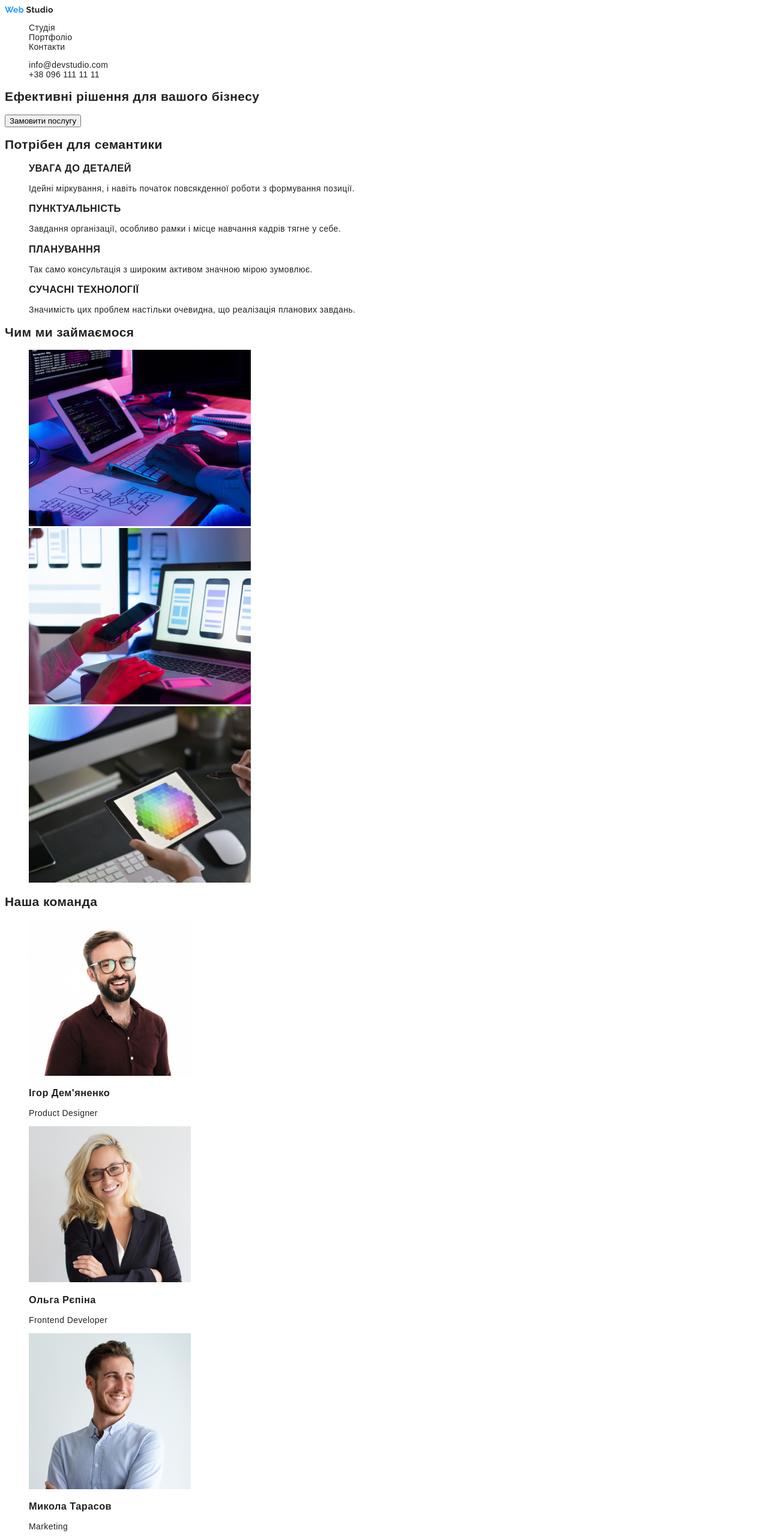
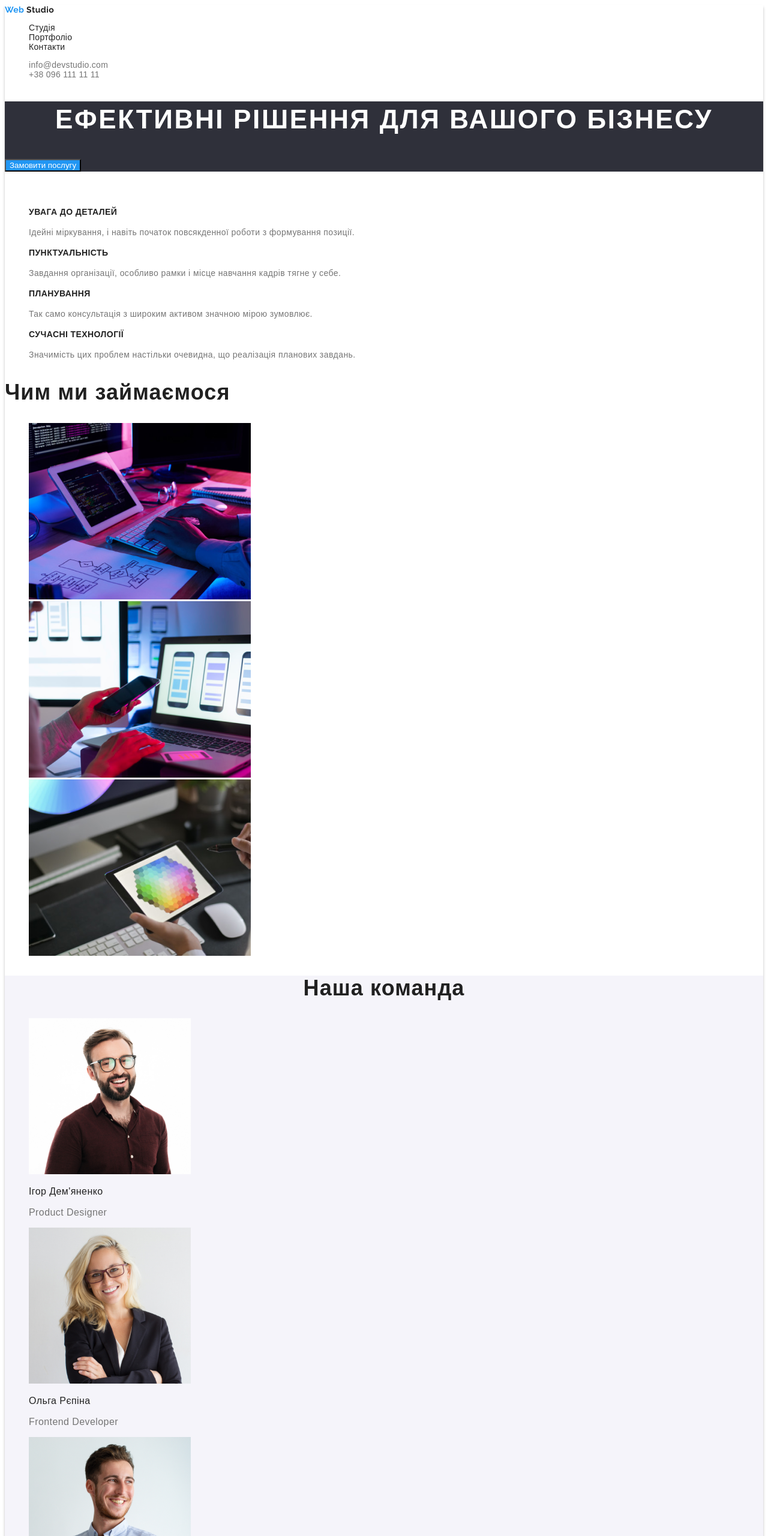
Before and after one commit to PavloKor/goit-markup-hw-02, a plain HTML site: page index.html in a window 1280 px wide. Shown: the top 2560 px of the page at 60% size. Drawn offline with Linux system fonts and the light colour scheme.

Commit message:
add classes to index
add classes and styles to WebStudio (index.html)

```diff
--- a/index.html
+++ b/index.html
@@ -22,23 +22,23 @@
 			</a>
 			<!--Навігація-->
 			<nav class="nav">
-        <ul class="list">
-          <li class="list-item">
-            <a class="link" href="index.html">Студія</a>
+				<ul class="list-nav">
+					<li class="nav-item">
+						<a class="link-nav" href="index.html">Студія</a>
 					</li>
-          <li class="list-item">
-            <a class="link" href="portfolio.html">Портфоліо</a>
+					<li class="nav-item">
+						<a class="link-nav" href="portfolio.html">Портфоліо</a>
 					</li>
-          <li class="list-item">
-            <a class="link" href="">Контакти</a>
+					<li class="nav-item">
+						<a class="link-nav" href="">Контакти</a>
 					</li>
 				</ul>
 			</nav>
 			<!--правка 1-->
-      <ul class="list">
-        <li class="list-item">
+			<ul class="list-contact">
+				<li class="contact-item">
 					<a
-            class="link"
+						class="link-contact"
 						target="_blank"
 						rel="noopener noreferrer"
 						href="e-mail:info@devstudio.com"
@@ -46,40 +46,40 @@
 						info@devstudio.com
 					</a>
 				</li>
-        <li class="list-item">
-          <a class="link" href="tell:+380961111111">+38 096 111 11 11</a>
+				<li class="contact-item">
+					<a class="link-contact" href="tell:+380961111111">+38 096 111 11 11</a>
 				</li>
 			</ul>
 		</header>
 		<!--Main section(правка 3)(правка 2.1)-->
 		<main>
 			<!--Шапка(Figma) правка 2-->
-      <section class="section">
-        <h1 class="main-title">Ефективні рішення для вашого бізнесу</h1>
+			<section class="section-slogan">
+				<h1 class="slogan">Ефективні рішення для вашого бізнесу</h1>
 				<button class="btn" type="button">Замовити послугу</button>
 			</section>
 			<!--Особливості (правка 4)-->
-      <section class="section">
+			<section class="about">
 				<!--правка 5-->
-        <h2>Потрібен для семантики</h2>
-        <ul class="list">
-          <li class="list-item">
+				<h2 class="hide">Потрібен для семантики</h2>
+				<ul class="about-list">
+					<li class="about-item">
 						<h3 class="caption">УВАГА ДО ДЕТАЛЕЙ</h3>
 						<p class="desc">
 							Ідейні міркування, і навіть початок повсякденної роботи з формування позиції.
 						</p>
 					</li>
-          <li class="list-item">
+					<li class="about-item">
 						<h3 class="caption">ПУНКТУАЛЬНІСТЬ</h3>
 						<p class="desc">
 							Завдання організації, особливо рамки і місце навчання кадрів тягне у себе.
 						</p>
 					</li>
-          <li class="list-item">
+					<li class="about-item">
 						<h3 class="caption">ПЛАНУВАННЯ</h3>
 						<p class="desc">Так само консультація з широким активом значною мірою зумовлює.</p>
 					</li>
-          <li class="list-item">
+					<li class="about-item">
 						<h3 class="caption">СУЧАСНІ ТЕХНОЛОГІЇ</h3>
 						<p class="desc">
 							Значимість цих проблем настільки очевидна, що реалізація планових завдань.
@@ -88,37 +88,37 @@
 				</ul>
 			</section>
 			<!--Чим ми займаємось-->
-      <section class="section">
-        <h2 class="section-title">Чим ми займаємося</h2>
+			<section class="work">
+				<h2 class="work-title">Чим ми займаємося</h2>
 				<!--Зображення (правка 5)-->
-        <ul class="list">
-          <li class="list-item"><img src="./images/studio/box1.png" alt="1" /></li>
-          <li class="list-item"><img src="./images/studio/box2.png" alt="2" /></li>
-          <li class="list-item"><img src="./images/studio/box3.png" alt="3" /></li>
+				<ul class="work-list">
+					<li class="work-img"><img src="./images/studio/box1.png" alt="1" width="370px" /></li>
+					<li class="work-img"><img src="./images/studio/box2.png" alt="2" width="370px" /></li>
+					<li class="work-img"><img src="./images/studio/box3.png" alt="3" width="370px" /></li>
 				</ul>
 			</section>
 			<!--Наша команда-->
-      <section class="section">
-        <h2 class="section-title">Наша команда</h2>
+			<section class="team">
+				<h2 class="team-title">Наша команда</h2>
 				<!--Фото з підписами (правка 6)-->
-        <ul class="list">
-          <li class="list-item">
-            <img class="img" src="./images/team/img1.jpeg" alt="Ігор Дем'яненко" width="270" />
+				<ul class="team-list">
+					<li class="team-item">
+						<img class="team-img" src="./images/team/img1.jpeg" alt="Ігор Дем'яненко" width="270" />
 						<h3 class="team-name">Ігор Дем'яненко</h3>
 						<p class="team-position" lang="en">Product Designer</p>
 					</li>
-          <li class="list-item">
-            <img class="img" src="./images/team/img2.jpeg" alt="Ольга Рєпіна" width="270" />
+					<li class="team-item">
+						<img class="team-img" src="./images/team/img2.jpeg" alt="Ольга Рєпіна" width="270" />
 						<h3 class="team-name">Ольга Рєпіна</h3>
 						<p class="team-position" lang="en">Frontend Developer</p>
 					</li>
-          <li class="list-item">
-            <img class="img" src="./images/team/img3.jpeg" alt="Микола Тарасов" width="270" />
+					<li class="team-item">
+						<img class="team-img" src="./images/team/img3.jpeg" alt="Микола Тарасов" width="270" />
 						<h3 class="team-name">Микола Тарасов</h3>
 						<p class="team-position" lang="en">Marketing</p>
 					</li>
-          <li class="list-item">
-            <img class="img" src="./images/team/img4.jpeg" alt="Михайло Єрмаков" width="270" />
+					<li class="team-item">
+						<img class="team-img" src="./images/team/img4.jpeg" alt="Михайло Єрмаков" width="270" />
 						<h3 class="team-name">Михайло Єрмаков</h3>
 						<p class="team-position" lang="en">UI Designer</p>
 					</li>
@@ -126,15 +126,18 @@
 			</section>
 		</main>
 		<!--Підвал-->
-    <footer>
-      <a class="link" href="">WebStudio</a>
+		<footer class="footer">
+			<a class="logo" href="">
+				<span class="accent">Web</span>
+				Studio
+			</a>
 			<!--правка 7-->
-      <address>
-        <p class="desc-address">м. Київ, пр-т Лесі Українки, 26</p>
-        <ul class="list">
-          <li class="list-item">
+			<address class="address">
+				<p class="address-desc">м. Київ, пр-т Лесі Українки, 26</p>
+				<ul class="address-list">
+					<li class="address-item">
 						<a
-              class="link"
+							class="address-link"
 							target="_blank"
 							rel="noopener noreferrer"
 							href="e-mail:info@devstudio.com"
@@ -142,8 +145,8 @@
 							info@devstudio.com
 						</a>
 					</li>
-          <li class="list-item">
-            <a class="link" href="tell:+380961111111">+38 096 111 11 11</a>
+					<li class="address-item">
+						<a class="address-link" href="tell:+380961111111">+38 096 111 11 11</a>
 					</li>
 				</ul>
 			</address>
--- a/styles/styles.css
+++ b/styles/styles.css
@@ -7,7 +7,10 @@
 	--main-txt-cl: #212121;
 	--text-cl: #757575;
 	--accent-txt-cl: #2196f3;
+	--btn-txt-cl: #ffffff;
+	--adrs-txt-cl: #ffffff;
 	--main-line-h: calc(16 / 14);
+	--logo-line-h: calc(31 / 26);
 	--txt-line-h: calc(24 / 14);
 	--main-letter-s: 0.03em;
 	--additional-letter-s: 0.02em;
@@ -15,15 +18,25 @@
 
 	/*bcg colors*/
 	--main-bcg-cl: #ffffff;
+	--accent-bcg-cl: #2f303a;
+	--btn-bcg-cl: #2196f3;
 
 	/*others*/
 }
+/* Body */
 .page {
+	position: relative;
 	font-family: sans-serif;
 	font-size: 14px;
 	line-height: var(--main-line-h);
 	letter-spacing: var(--main-letter-s);
 	color: var(--main-txt-cl);
+	background-color: var(--main-bcg-cl);
+	box-shadow: 0px 4px 4px rgba(0, 0, 0, 0.25);
+}
+
+/* Header */
+.header {
 	background-color: var(--main-bcg-cl);
 }
 .logo {
@@ -32,19 +45,149 @@
 .accent {
 	color: var(--accent-txt-cl);
 }
-.link,
-.logo {
+.logo,
+.link-nav,
+.link-contact,
+.address-link {
 	text-decoration: none;
 	color: currentColor;
 }
-.list {
+.list-nav,
+.list-contact,
+.about-list,
+.work-list,
+.team-list,
+.address-list {
 	list-style: none;
 }
-/* Header */
-.header {
+.link-nav:hover,
+.link-nav:focus,
+.link-contact:hover,
+.link-contact:focus {
+	color: var(--accent-txt-cl);
+}
+.link-nav,
+.link-contact {
 	font-weight: 500;
 	font-size: 14px;
 	line-height: 16px;
 	letter-spacing: 0.02em;
-	color: #212121;
 }
+.link-contact {
+	color: var(--text-cl);
+}
+/* Main */
+
+/* Шапка */
+
+.section-slogan {
+	background-color: var(--accent-bcg-cl);
+}
+.slogan {
+	font-weight: 900;
+	font-size: 44px;
+	line-height: calc(60 / 44);
+	text-align: center;
+	letter-spacing: var(--accent-letter-s);
+	text-transform: uppercase;
+	color: #ffffff;
+}
+.btn {
+	background-color: var(--btn-bcg-cl);
+	color: var(--btn-txt-cl);
+	cursor: pointer;
+}
+
+/* Особливлсті секція about */
+.about {
+}
+.hide {
+	visibility: hidden;
+}
+.about-list {
+}
+.about-item {
+}
+.caption {
+	font-weight: 700;
+	font-size: 14px;
+	line-height: var(--main-line-h);
+	letter-spacing: var(--main-letter-s);
+	text-transform: uppercase;
+}
+.desc {
+	font-size: 14px;
+	line-height: var(--txt-line-h);
+	letter-spacing: var(--main-letter-s);
+	color: var(--text-cl);
+}
+/* Чим ми займаємось Work */
+.work {
+}
+.work-title {
+	font-weight: 700;
+	font-size: 36px;
+	line-height: calc(42 / 36);
+	letter-spacing: var(--main-letter-s);
+}
+.work-list {
+}
+.work-img {
+}
+/* наша команда Team */
+.team {
+	background-color: #f5f4fa;
+}
+.team-title {
+	font-weight: 700;
+	font-size: 36px;
+	line-height: 42px;
+	text-align: center;
+	letter-spacing: var(--main-letter-s);
+}
+.team-list {
+}
+.team-item {
+}
+.team-img {
+}
+.team-name {
+	font-weight: 500;
+	font-size: 16px;
+	line-height: calc(19 / 16);
+}
+.team-position {
+	font-size: 16px;
+	line-height: calc(19 / 16);
+	color: var(--text-cl);
+}
+
+/* Підвал Footer */
+
+.footer {
+	background-color: var(--accent-bcg-cl);
+}
+.footer .logo {
+	color: #ffffff;
+}
+.accent {
+}
+.address {
+	font-style: normal;
+}
+.address-desc {
+	font-size: 14px;
+	line-height: var(--txt-line-h);
+	letter-spacing: var(--main-letter-s);
+	color: var(--adrs-txt-cl);
+}
+.address-list {
+}
+.address-item {
+}
+.address-link {
+	font-size: 14px;
+	line-height: var(--main-line-h);
+	letter-spacing: var(--main-letter-s);
+	color: rgba(255, 255, 255, 0.6);
+}
```
Also changed, not shown: portfolio.html (+12 -12 lines), 1 other file. Lines whose indentation alone changed are shown as unchanged.
